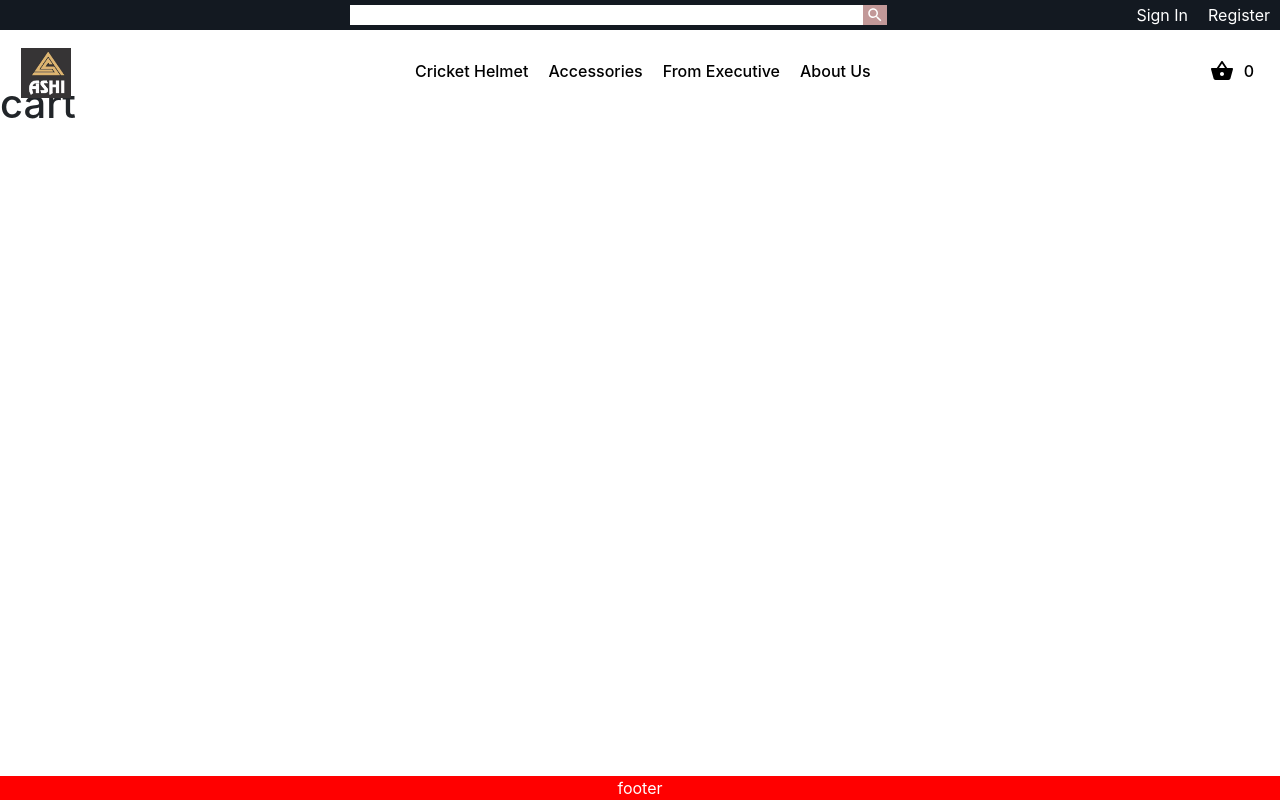
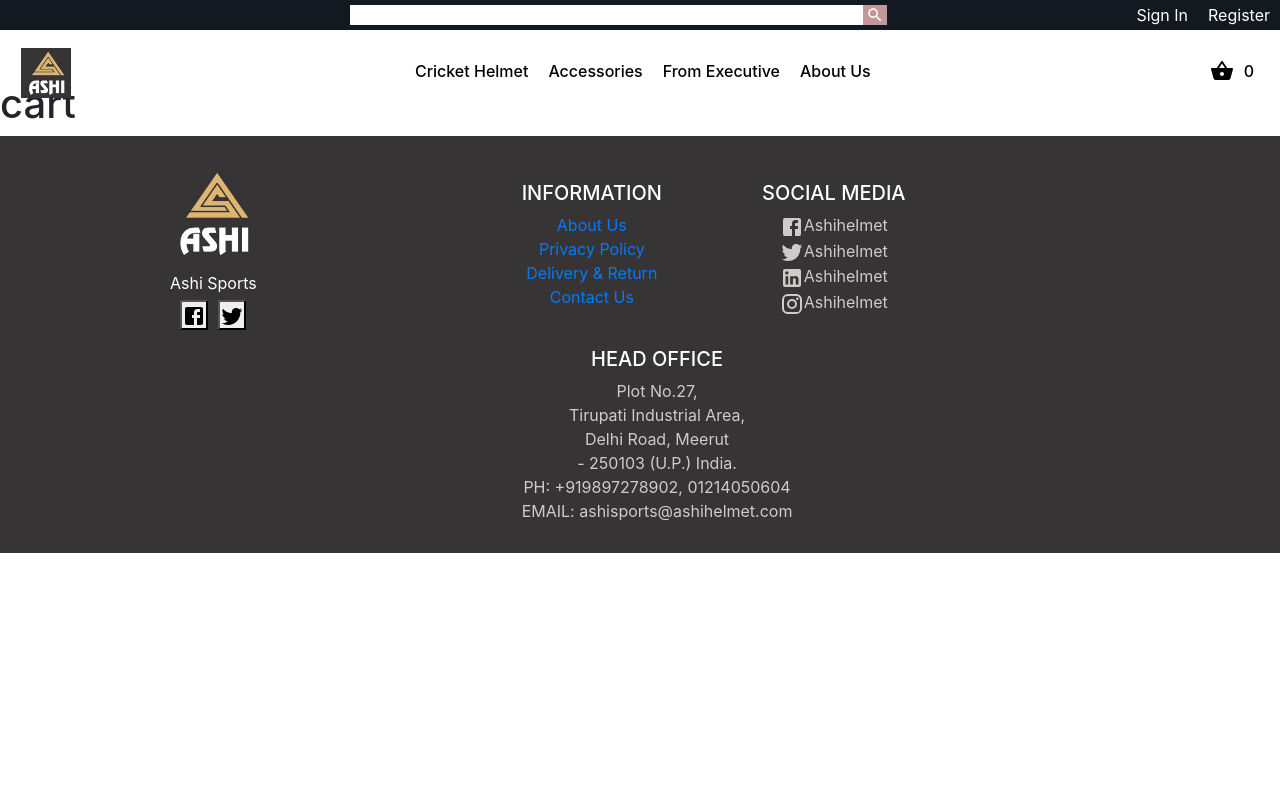
Before and after one commit to princepatel157/helmet-store, a React (Create React App) app: page /cart in a window 1280 px wide. Built offline with nearby package versions, Linux system fonts and the light colour scheme.

Commit message:
footer completed

```diff
--- a/src/Footer.css
+++ b/src/Footer.css
@@ -1,9 +1,49 @@
 .footer {
-  position: fixed;
+  position: sticky;
   left: 0;
   bottom: 0;
   width: 100%;
-  background-color: red;
+  background-color: #363435;
   color: white;
   text-align: center;
 }
+.footer_up {
+  margin-top: 30px;
+  width: 100%;
+  height: max-content;
+  margin-bottom: 30px;
+  display: flex;
+}
+.footer_left {
+  display: flex;
+  flex-direction: column;
+}
+.footer_img > img {
+  height: 100px;
+  padding-bottom: 5px;
+}
+.footer_head {
+  margin-top: 5px;
+}
+.social_links > button {
+  margin: 5px;
+}
+.block {
+  padding-top: 15px;
+  display: flex;
+  flex-direction: column;
+}
+.block_content {
+  display: flex;
+  flex-direction: column;
+  align-items: center;
+  color: rgb(207, 203, 203);
+}
+.block_content > ul > li {
+  list-style: none;
+}
+
+.block {
+  margin-left: 80px;
+  margin-right: 20px;
+}
--- a/src/Footer.js
+++ b/src/Footer.js
@@ -1,10 +1,107 @@
 import React from "react";
 import "./Footer.css";
+import FacebookIcon from "@material-ui/icons/Facebook";
+import TwitterIcon from "@material-ui/icons/Twitter";
+import InstagramIcon from "@material-ui/icons/Instagram";
+import LinkedInIcon from "@material-ui/icons/LinkedIn";
+import { Link } from "react-router-dom";
 
 function Footer() {
   return (
     <div>
-      <div className="container-fluid footer">footer</div>
+      <div className="container-fluid footer">
+        <div className="row">
+          {/* upper container */}
+          <div className="container-fluid">
+            <div className="row">
+              <div className="footer_up">
+                {/* footer left */}
+                <div className="col-lg-4 col-sm-2 footer_left">
+                  <div className="footer_img">
+                    <img src="./images/logo.jpg" />
+                  </div>
+                  <div className="footer_head">Ashi Sports</div>
+                  <div className="social_links">
+                    <button>
+                      <FacebookIcon />
+                    </button>
+                    <button>
+                      <TwitterIcon />
+                    </button>
+                  </div>
+                </div>
+
+                {/* footer right */}
+                <div className="col-lg-8 col-sm-10 footer-right">
+                  <div className="container-fluid">
+                    <div className="row">
+                      <div className="col-xs-4 block">
+                        <div className="block_head">
+                          <h5>INFORMATION</h5>
+                        </div>
+                        <div className="block_content">
+                          <ul>
+                            <li>
+                              <Link to="/">About Us</Link>
+                            </li>
+                            <li>
+                              <Link to="/">Privacy Policy</Link>
+                            </li>
+                            <li>
+                              <Link to="/">Delivery & Return</Link>
+                            </li>
+                            <li>
+                              <Link to="/">Contact Us</Link>
+                            </li>
+                          </ul>
+                        </div>
+                      </div>
+                      <div className="col-xs-4 block block2">
+                        <div className="block_head">
+                          <h5>SOCIAL MEDIA</h5>
+                        </div>
+                        <div className="block_content">
+                          <ul>
+                            <li>
+                              <FacebookIcon />
+                              Ashihelmet
+                            </li>
+                            <li>
+                              <TwitterIcon />
+                              Ashihelmet
+                            </li>
+                            <li>
+                              <LinkedInIcon />
+                              Ashihelmet
+                            </li>
+                            <li>
+                              <InstagramIcon />
+                              Ashihelmet
+                            </li>
+                          </ul>
+                        </div>
+                      </div>
+                      <div className="col-xs-4 block block2">
+                        <div className="block_head">
+                          <h5>HEAD OFFICE</h5>
+                        </div>
+                        <div className="block_content">
+                          Plot No.27, <br />
+                          Tirupati Industrial Area, <br />
+                          Delhi Road, Meerut <br />- 250103 (U.P.) India.
+                          <br /> PH: +919897278902, 01214050604
+                          <br />
+                          EMAIL: ashisports@ashihelmet.com
+                        </div>
+                      </div>
+                    </div>
+                  </div>
+                </div>
+              </div>
+            </div>
+          </div>
+        </div>
+      </div>
     </div>
   );
 }
--- a/src/ProductItems.js
+++ b/src/ProductItems.js
@@ -2,7 +2,12 @@
   {
     id: 1,
     name: "ASHI High Class Performance Titanium",
-    image: "./images/product/helmet1.jpg",
+    image: [
+      "./images/product/helmet1.jpg",
+      "./images/product/helmet1.2.jpg",
+      "./images/product/helmet1.3.jpg",
+      "./images/product/helmet1.4.jpg",
+    ],
     price: 12999,
   },
   {
```
Also changed, not shown: 2 other files (tests, documents, lock files or other folders).
